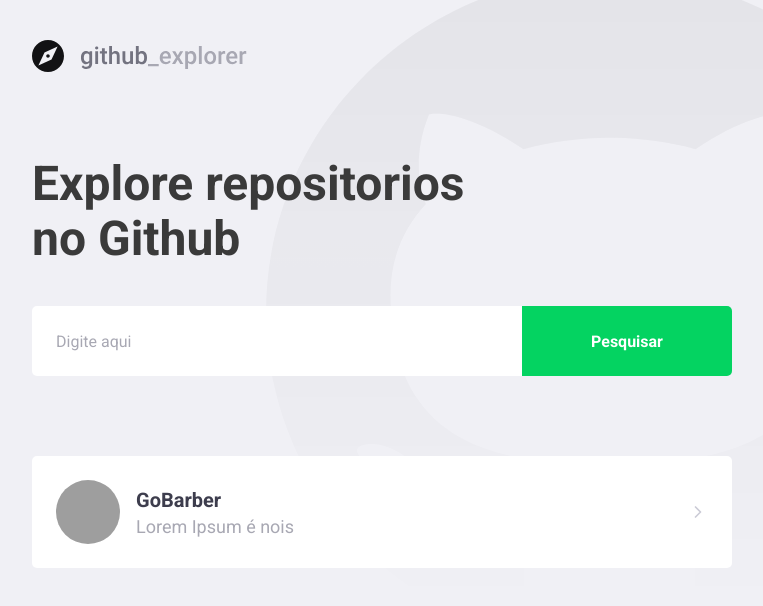
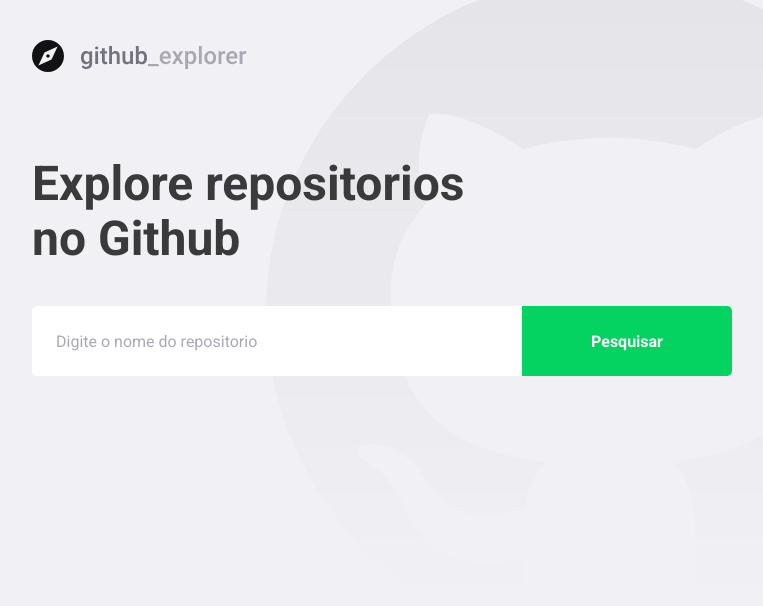
Before and after one commit to Brenox889/Github-Explorer, a React (Create React App) app: page / in a window 1280 px wide. Shown: the top 606 px of the page, without its empty margins (148-911 px from the left). Built offline with nearby package versions, Linux system fonts and the light colour scheme; grey boxes are pictures that could not be loaded.

Commit message:
feat: get repository from api

```diff
--- a/src/pages/Dashboard/index.tsx
+++ b/src/pages/Dashboard/index.tsx
@@ -1,34 +1,77 @@
-import React from 'react';
+import React, { useState, FormEvent } from 'react';
 import { FiChevronRight } from 'react-icons/fi';
+import api from '../../services/api';
 
-import { Title, Form, Repositories } from './styles';
+import { Title, Form, Repositories, Error } from './styles';
 
 import logo from '../../assets/logoGit.svg';
-import Repository from '../Repository';
 
+interface Repository {
+  full_name: string;
+  description: string;
+  owner: {
+    login: string;
+    avatar_url: string;
+  };
+}
 const Dashboard: React.FC = () => {
+  const [newRepo, setNewRepo] = useState('');
+  const [repositories, setRepositories] = useState<Repository[]>([]);
+  const [inputError, setInputError] = useState('');
+
+  async function handleAddRepository(
+    event: FormEvent<HTMLFormElement>,
+  ): Promise<void> {
+    event.preventDefault();
+
+    if (!newRepo) {
+      setInputError('Digite o autor/nome do repositório');
+      return;
+    }
+
+    try {
+      const response = await api.get<Repository>(`repos/${newRepo}`);
+
+      const repository = response.data;
+
+      setRepositories([...repositories, repository]);
+      setNewRepo('');
+      setInputError('');
+    } catch (err) {
+      setInputError('Erro na busca por esse repositorio');
+    }
+  }
+
   return (
     <>
       <img src={logo} alt="Github Explorer" />
       <Title>Explore repositorios no Github</Title>
 
-      <Form>
-        <input placeholder="Digite aqui" />
+      <Form hasError={!!inputError} onSubmit={handleAddRepository}>
+        <input
+          value={newRepo}
+          onChange={e => setNewRepo(e.target.value)}
+          placeholder="Digite o nome do repositorio"
+        />
         <button type="submit">Pesquisar</button>
       </Form>
 
+      {inputError && <Error>{inputError}</Error>}
+
       <Repositories>
-        <a href="teste">
+        {repositories.map(repository => (
+          <a key={repository.full_name} href="teste">
             <img
-            src="https://avatars0.githubusercontent.com/u/61329950?s=460&u=b1d454fdc4c0abdaaf9569866607b14a6a7e6677&v=4"
-            alt="Breno Mendes"
+              src={repository.owner.avatar_url}
+              alt={repository.owner.login}
             />
             <div>
-            <strong>GoBarber</strong>
-            <p>Lorem Ipsum é nois</p>
+              <strong>{repository.full_name}</strong>
+              <p>{repository.description}</p>
             </div>
             <FiChevronRight size={20} />
           </a>
+        ))}
       </Repositories>
     </>
   );
```
Lines whose indentation alone changed are shown as unchanged.
